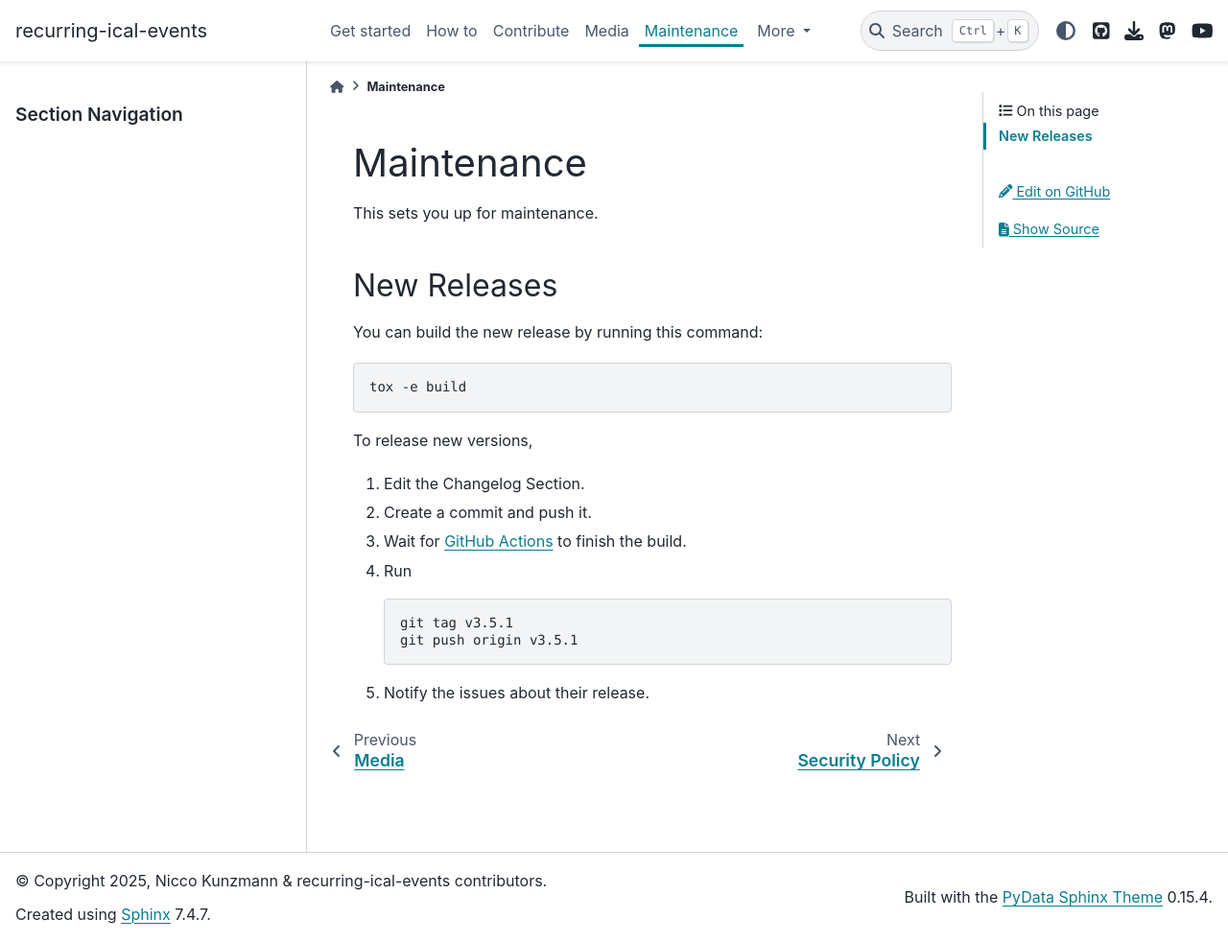
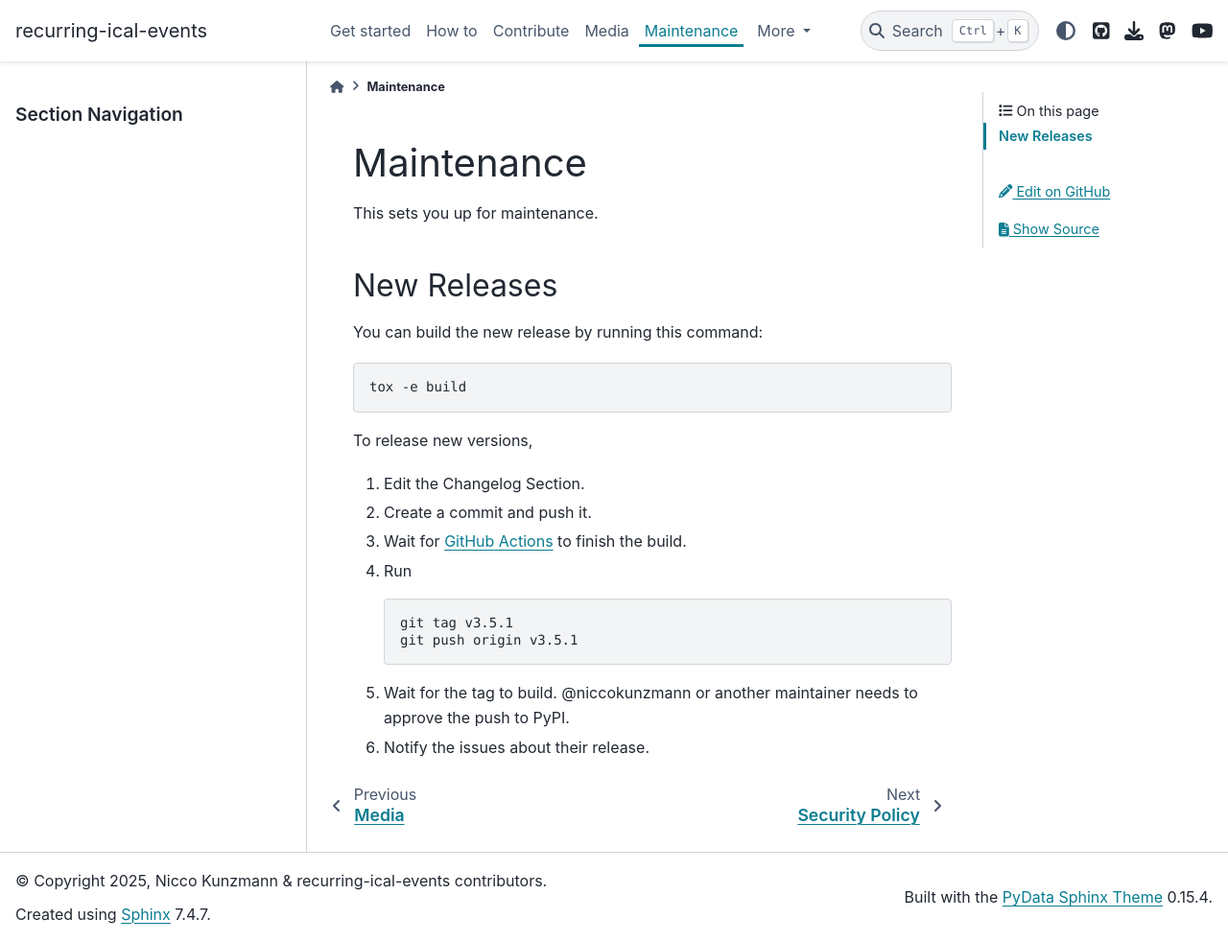
Before and after one commit to niccokunzmann/python-recurring-ical-events, a Sphinx documentation site: the page built from docs/community/maintenance.rst, in a window 1280 px wide and 982 px high. Shown: the whole window at 96% size. Built offline with Sphinx 7.4.7 and the PyData theme 0.15.4, drawn with Linux system fonts in a browser that asks for light colours.

Commit message:
add approval step

```diff
--- a/docs/community/maintenance.rst
+++ b/docs/community/maintenance.rst
@@ -25,4 +25,5 @@ To release new versions,
        git tag v3.5.1
        git push origin v3.5.1
 
-5. Notify the issues about their release.
+5. Wait for the tag to build. @niccokunzmann or another maintainer needs to approve the push to PyPI.
+6. Notify the issues about their release.
```
